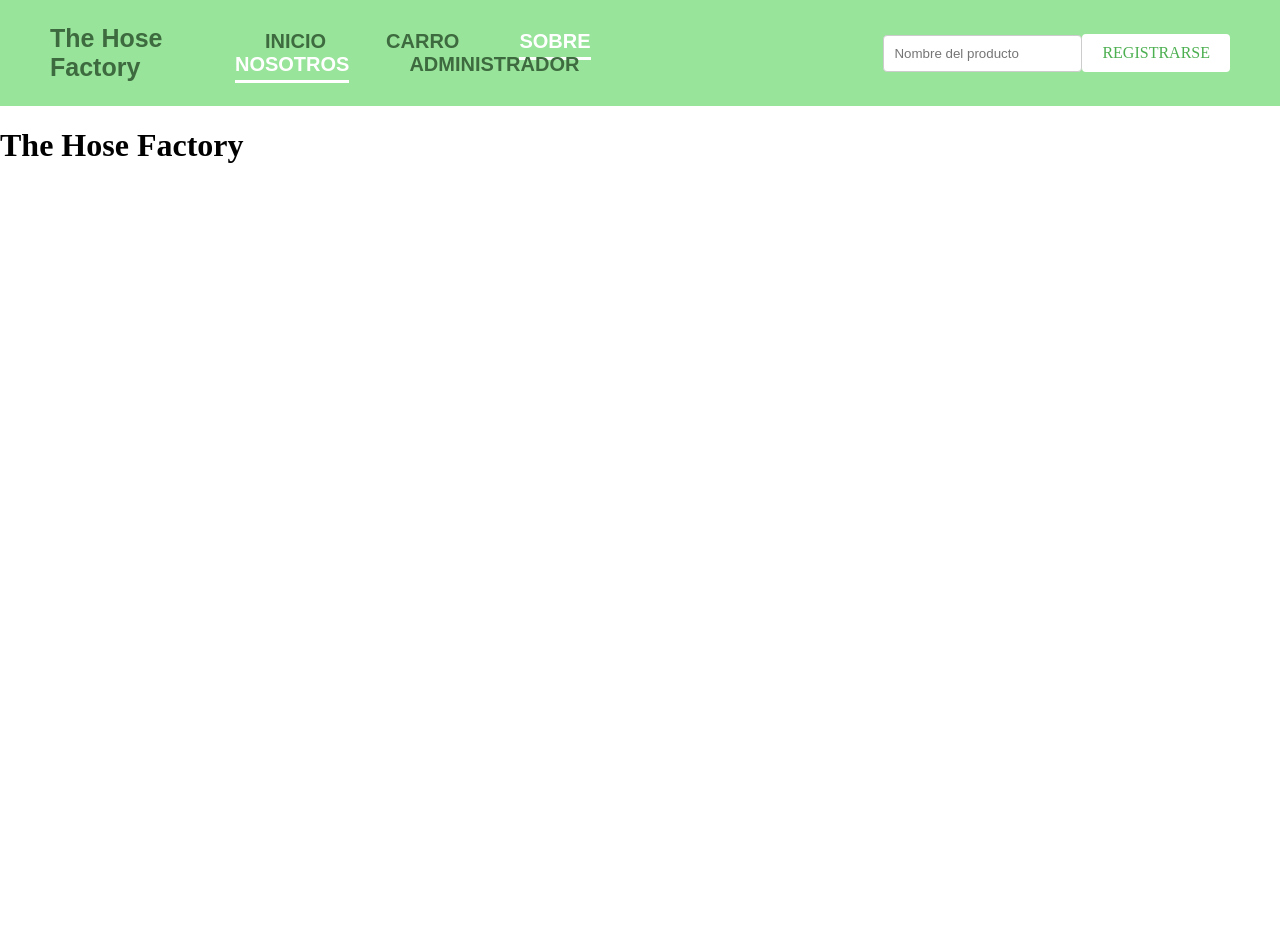
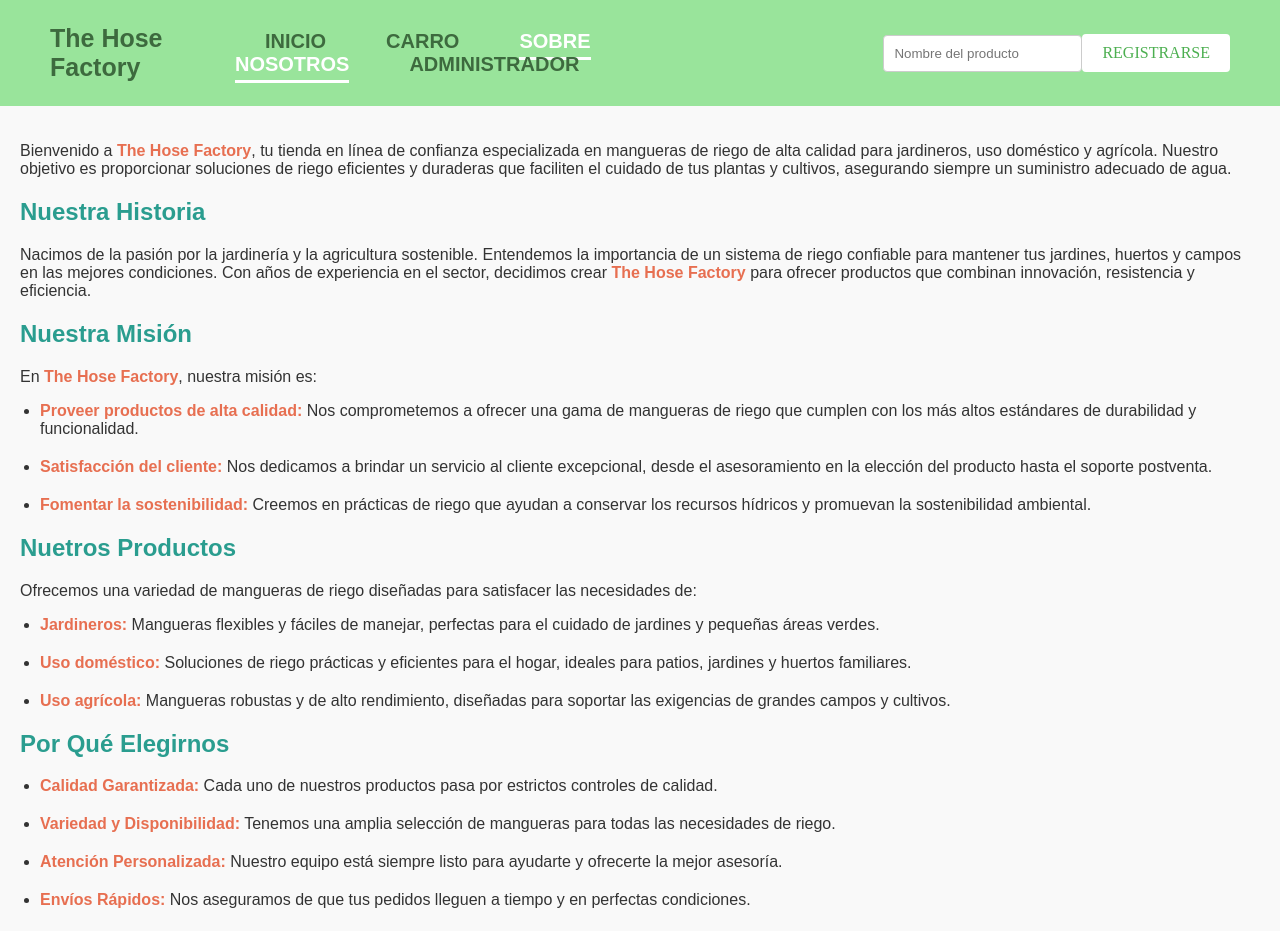
Before and after one commit to Uristides/PF-Mangueras-F, a React (Vite) app in the folder Client/: page /about in a window 1280 px wide. Shown: the top 931 px of the page. Before the commit the page ends 800 px from the top, so only its background shows below. Built offline with nearby package versions, Linux system fonts and the light colour scheme; no server answers.

Commit message:
Correccion de idioma y complementacion de About

```diff
--- /dev/null
+++ b/Client/src/components/About/About.module.css
@@ -0,0 +1,23 @@
+.aboutUs {
+    padding: 20px;
+    background-color: #f9f9f9;
+    color: #333;
+    font-family: Arial, sans-serif;
+  }
+
+  .aboutUs h1, .aboutUs h2 {
+    color: #2a9d8f;
+  }
+
+  .aboutUs p, .aboutUs ul {
+    margin-bottom: 15px;
+  }
+
+  .aboutUs ul {
+    list-style-type: disc;
+    padding-left: 20px;
+  }
+
+  .aboutUs strong {
+    color: #e76f51;
+  }
--- a/Client/src/components/About/about.jsx
+++ b/Client/src/components/About/about.jsx
@@ -1,8 +1,50 @@
+import React from 'react';
+import styles from './About.module.css';
+
 const About = () => {
   return (
-    <div>
-      <h1>The Hose Factory</h1>
-    </div>
+    <section className={styles.aboutUs}>
+      <p>
+        Bienvenido a <strong>The Hose Factory</strong>, tu tienda en línea de confianza especializada en mangueras de riego de alta calidad para jardineros, uso doméstico y agrícola. Nuestro objetivo es proporcionar soluciones de riego eficientes y duraderas que faciliten el cuidado de tus plantas y cultivos, asegurando siempre un suministro adecuado de agua.
+      </p>
+
+      <h2>Nuestra Historia</h2>
+      <p>
+        Nacimos de la pasión por la jardinería y la agricultura sostenible. Entendemos la importancia de un sistema de riego confiable para mantener tus jardines, huertos y campos en las mejores condiciones. Con años de experiencia en el sector, decidimos crear <strong>The Hose Factory</strong> para ofrecer productos que combinan innovación, resistencia y eficiencia.
+      </p>
+
+      <h2>Nuestra Misión</h2>
+      <p>En <strong>The Hose Factory</strong>, nuestra misión es:</p>
+      <ul>
+        <li><strong>Proveer productos de alta calidad:</strong> Nos comprometemos a ofrecer una gama de mangueras de riego que cumplen con los más altos estándares de durabilidad y funcionalidad.</li>
+        <li><strong>Satisfacción del cliente:</strong> Nos dedicamos a brindar un servicio al cliente excepcional, desde el asesoramiento en la elección del producto hasta el soporte postventa.</li>
+        <li><strong>Fomentar la sostenibilidad:</strong> Creemos en prácticas de riego que ayudan a conservar los recursos hídricos y promuevan la sostenibilidad ambiental.</li>
+      </ul>
+
+      <h2>Nuetros Productos</h2>
+      <p>Ofrecemos una variedad de mangueras de riego diseñadas para satisfacer las necesidades de:</p>
+      <ul>
+        <li><strong>Jardineros:</strong> Mangueras flexibles y fáciles de manejar, perfectas para el cuidado de jardines y pequeñas áreas verdes.</li>
+        <li><strong>Uso doméstico:</strong> Soluciones de riego prácticas y eficientes para el hogar, ideales para patios, jardines y huertos familiares.</li>
+        <li><strong>Uso agrícola:</strong> Mangueras robustas y de alto rendimiento, diseñadas para soportar las exigencias de grandes campos y cultivos.</li>
+      </ul>
+
+      <h2>Por Qué Elegirnos</h2>
+      <ul>
+        <li><strong>Calidad Garantizada:</strong> Cada uno de nuestros productos pasa por estrictos controles de calidad.</li>
+        <li><strong>Variedad y Disponibilidad:</strong> Tenemos una amplia selección de mangueras para todas las necesidades de riego.</li>
+        <li><strong>Atención Personalizada:</strong> Nuestro equipo está siempre listo para ayudarte y ofrecerte la mejor asesoría.</li>
+        <li><strong>Envíos Rápidos:</strong> Nos aseguramos de que tus pedidos lleguen a tiempo y en perfectas condiciones.</li>
+      </ul>
+
+      <h2>Contáctanos</h2>
+      <p>
+        Estamos aquí para ayudarte con cualquier pregunta o inquietud que puedas tener. No dudes en ponerte en contacto con nosotros a través de nuestro formulario de contacto, correo electrónico o redes sociales.
+      </p>
+      <p>
+        Gracias por elegir <strong>The Hose Factory</strong>. Juntos, cultivemos un futuro más verde y saludable.
+      </p>
+    </section>
   );
 };
 
--- a/Client/src/components/Navbar/Navbar.jsx
+++ b/Client/src/components/Navbar/Navbar.jsx
@@ -71,7 +71,7 @@ const Navbar = ({ sesion }) => {
           REGISTRARSE
         </Link>
       ) : (
-        <button onClick={logout}> logout </button>
+        <button className={styles.loginButton} onClick={logout}> CERRAR SESIÓN </button>
       )}
     </div>
   );
--- a/Client/src/components/Navbar/Navbar.module.css
+++ b/Client/src/components/Navbar/Navbar.module.css
@@ -52,6 +52,7 @@
 .loginButton:hover {
   background-color: #4caf50;
   color: #fff;
+  cursor: pointer;
 }
 
 @media (min-width: 768px) {
--- a/Client/src/views/login/login.jsx
+++ b/Client/src/views/login/login.jsx
@@ -81,9 +81,7 @@ export function Login({ sesion }) {
         if (response.ok) {
           sesion();
           setOkey("¡Inicio de sesion exitoso!");
-          console.log("funciona creo");
         } else {
-          console.log("no funciona:,(");
           setNotOkey("contraseña o correo invalidos");
         }
       } else {
--- a/Client/src/views/login/login.module.css
+++ b/Client/src/views/login/login.module.css
@@ -1,6 +1,7 @@
 
 .main {
     display: flex;
+    font-family: Arial, sans-serif;
     flex-direction: column;
     align-items: center;
     justify-content: center;
```
